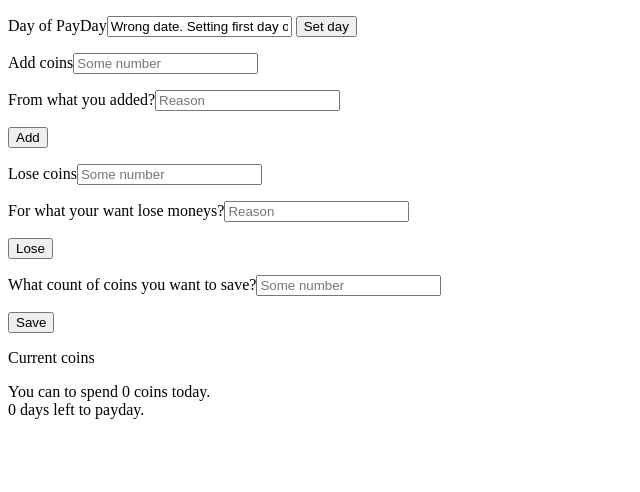
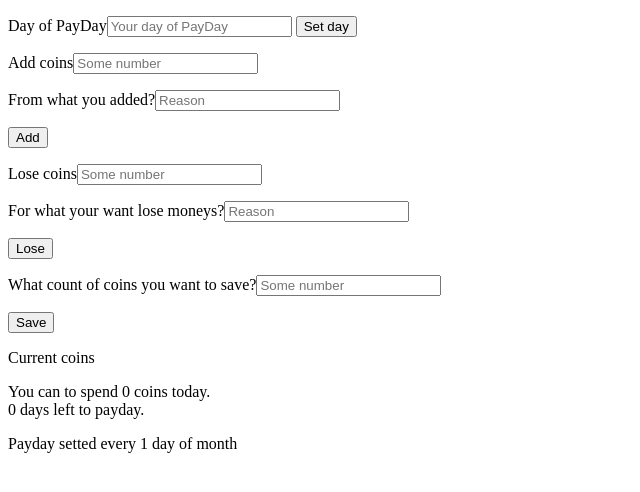
Before and after one commit to RKeyIT/MyHelloWorld, a plain HTML site: page codes/index.html in a window 1280 px wide. Both pictures are taken after a click on the button "Set day". Shown: the whole page, without its empty margins (0-640 px from the left). Drawn offline with Linux system fonts and the light colour scheme.

Commit message:
Quest5Complete
Fourth part of quest is a new(!) 6 quest.

```diff
--- a/codes/generaljs.js
+++ b/codes/generaljs.js
@@ -15,8 +15,10 @@ let result = 0;         //  result of calculating by func's
             document.getElementById('payday').value = '';   // clear input after accept
         }
         else {
-            document.getElementById('payday').value = 'Wrong date. Setting first day of month.';
+            alert('Wrong date. Set was first day of month.');
+            document.getElementById('payday').value = '';
         }
+        document.getElementById('everyPayday').innerHTML = payday;
     }
 //  ******************************************************
 ///////////////////////////////////////////////////     **
@@ -169,7 +171,7 @@ function daysLeftToPayday(){            //  returns count of days before payday
         document.getElementById('leftToPayday').innerHTML = paydayInThisMonth;
     };
     if (payday < currentDayOfDate) {    //  for payday = 12; current = 15;
-        spendResult = currentCoins / (paydayInThisMonth + 1);
+        spendResult = currentCoins / (paydayInNextMonth + 1);
         document.getElementById('leftToPayday').innerHTML = paydayInNextMonth;
     };
     if (payday === currentDayOfDate) {  //  for payday = 15; current = 15;
--- a/codes/index.html
+++ b/codes/index.html
@@ -11,38 +11,7 @@
     <div class="payday">
         <p>
             <label for="">Day of PayDay</label><input type="text" min="1" max="28" maxlength="2"
-                name="DayOfPayDay" id="payday" placeholder="Your day of PayDay" oninput="inputOnlyNums(this)"
-                value="">
-                <!-- <select name="payDay" id="payday">
-                    <option value="1">1</option>
-                    <option value="2">2</option>
-                    <option value="3">3</option>
-                    <option value="4">4</option>
-                    <option value="5">5</option>
-                    <option value="6">6</option>
-                    <option value="7">7</option>
-                    <option value="8">8</option>
-                    <option value="9">9</option>
-                    <option value="10">10</option>
-                    <option value="11">11</option>
-                    <option value="12">12</option>
-                    <option value="13">13</option>
-                    <option value="14">14</option>
-                    <option value="15">15</option>
-                    <option value="16">16</option>
-                    <option value="17">17</option>
-                    <option value="18">18</option>
-                    <option value="19">19</option>
-                    <option value="20">20</option>
-                    <option value="21">21</option>
-                    <option value="22">22</option>
-                    <option value="23">23</option>
-                    <option value="24">24</option>
-                    <option value="25">25</option>
-                    <option value="26">26</option>
-                    <option value="27">27</option>
-                    <option value="28">28</option>
-                </select> -->
+                name="DayOfPayDay" id="payday" placeholder="Your day of PayDay" oninput="inputOnlyNums(this)">
             <button type="submit" id="payDayButton" onclick="payDay()">Set day</button>
         </p>
     </div>
@@ -94,6 +63,9 @@
             <span id="leftToPayday">0</span> days left to payday.
             </label>
         </p>
+        <p>
+            <label for="everyPayday">Payday setted every <span id="everyPayday">1</span> day of month</label>
+        </p>
     </div>
 </body>
 </html>
```
Also changed, not shown: 2 other files.
